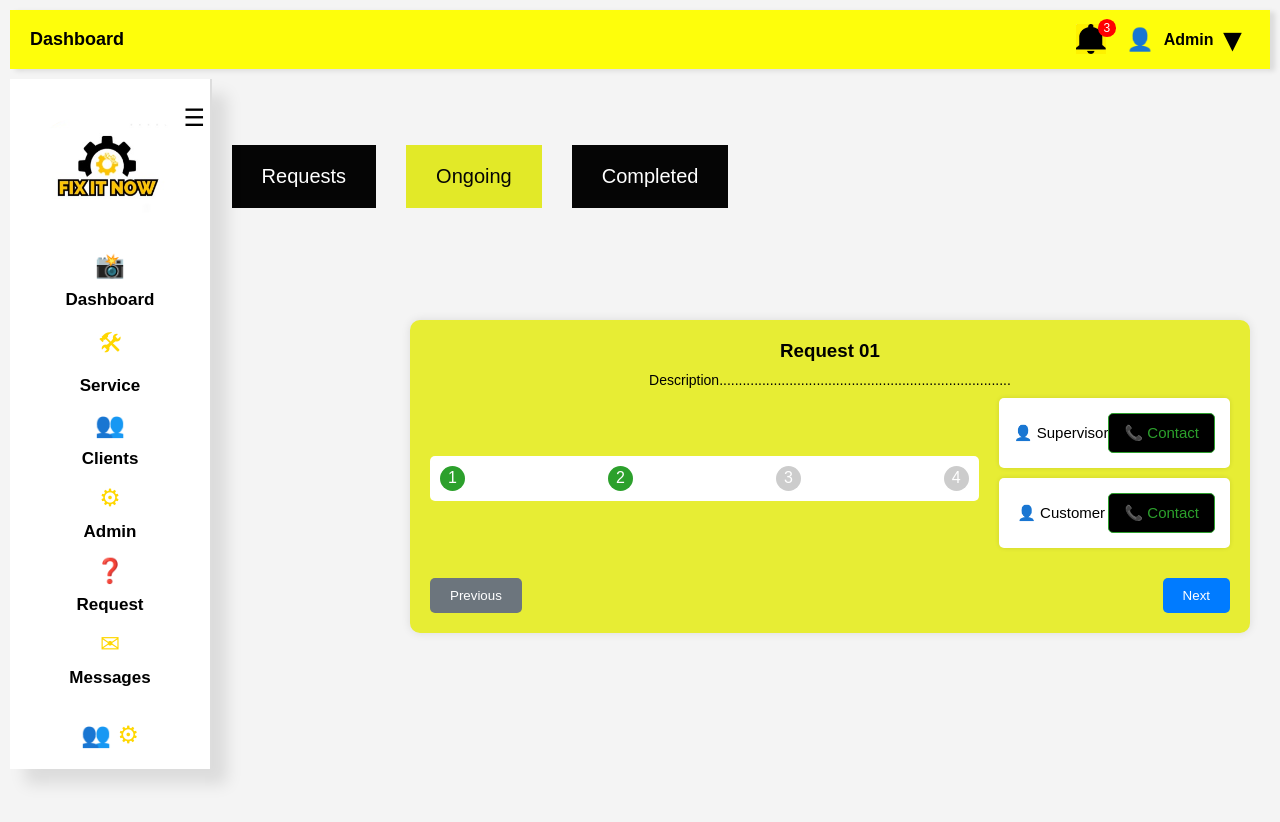
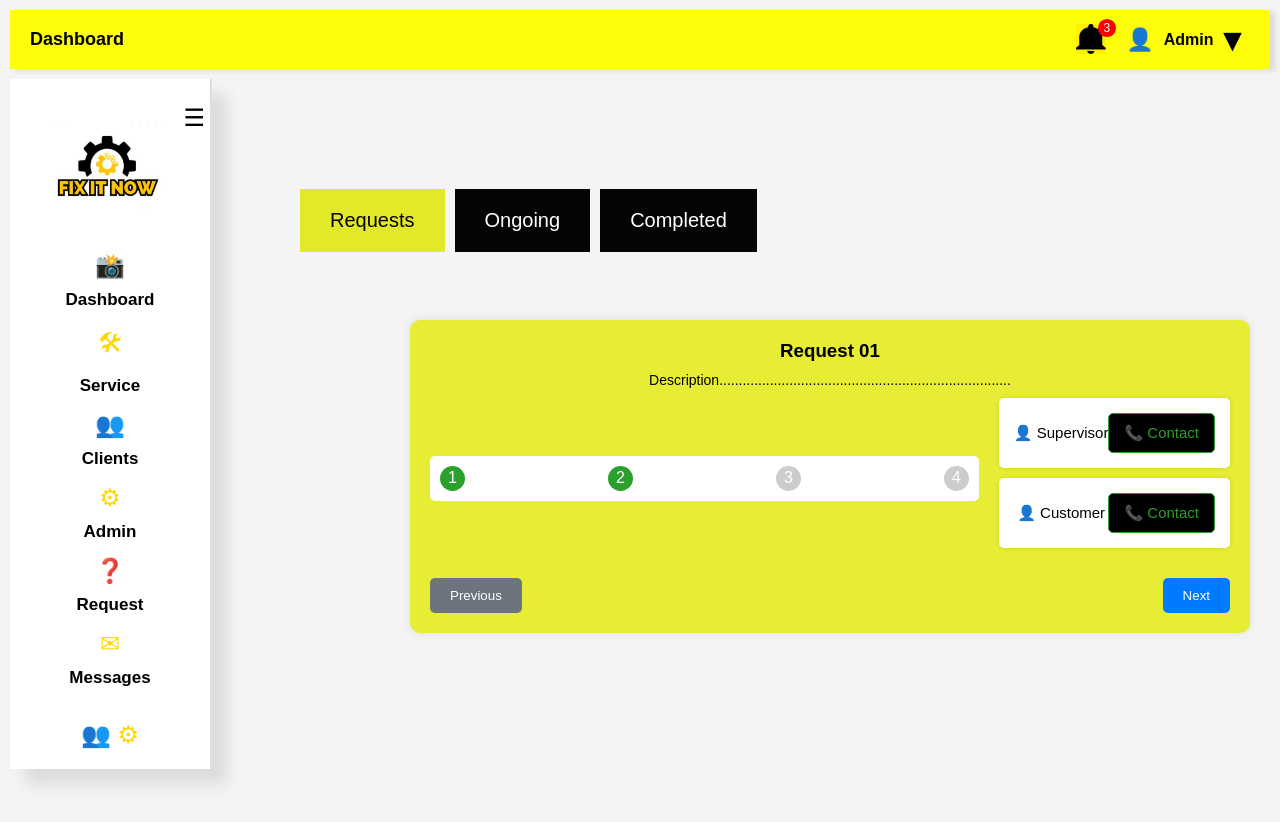
Before and after one commit to hashanrath/fix, a React (Create React App) app: page /ongoing in a window 1280 px wide. Shown: the top 822 px of the page. Before the commit the page ends 800 px from the top, so only its background shows below. Built offline with nearby package versions, Linux system fonts and the light colour scheme.

Commit message:
did changes in pages and add tab.js

```diff
--- a/src/App.js
+++ b/src/App.js
@@ -13,6 +13,8 @@ import Service from "./pages/Service.js";
 import Complete from "./pages/Complete.js";
 import Searchreq from "./components/Searchreq.js";
 import Message from "./pages/Message.js";
+import Tab from "./components/Tab.js";
+
 
 
 function App(){
@@ -32,6 +34,8 @@ function App(){
       <Route path="/complete" element={<Complete/>}></Route>
       <Route path="/searchreq" element={<Searchreq/>}></Route>
       <Route path="/message" element={<Message/>}></Route>
+      <Route path="/tab" element={<Tab/>}></Route>
+
       </Routes>
       </BrowserRouter>
     </div>
--- /dev/null
+++ b/src/components/Tab.js
@@ -0,0 +1,51 @@
+import React, { useEffect, useState } from 'react';
+import './tab.css';
+import { Link, useLocation } from 'react-router-dom';
+
+export default function Tab() {
+  const [activeTab, setActiveTab] = useState('requests');
+  const location = useLocation(); // This hook allows us to track the current path
+
+  // Update the active tab based on the current URL path
+  useEffect(() => {
+    if (location.pathname === '/Request') {
+      setActiveTab('requests');
+    } else if (location.pathname === '/Ongoing') {
+      setActiveTab('ongoing');
+    } else if (location.pathname === '/Complete') {
+      setActiveTab('completed');
+    }
+  }, [location]);
+
+  return (
+    <div>
+      <div className="tabs">
+        <Link to="/Request">
+          <button
+            className={`tab-button ${activeTab === 'requests' ? 'active' : ''}`}
+          >
+            Requests
+          </button>
+        </Link>
+        <Link to="/Ongoing">
+          <button
+            className={`tab-button ${activeTab === 'ongoing' ? 'active' : ''}`}
+          >
+            Ongoing
+          </button>
+        </Link>
+        <Link to="/Complete">
+          <button
+            className={`tab-button ${activeTab === 'completed' ? 'active' : ''}`}
+          >
+            Completed
+          </button>
+        </Link>
+      </div>
+
+      <div id="requests" className={`tab-content ${activeTab === 'requests' ? 'active' : ''}`}></div>
+      <div id="ongoing" className={`tab-content ${activeTab === 'ongoing' ? 'active' : ''}`}></div>
+      <div id="completed" className={`tab-content ${activeTab === 'completed' ? 'active' : ''}`}></div>
+    </div>
+  );
+}
--- /dev/null
+++ b/src/components/tab.css
@@ -0,0 +1,40 @@
+body {
+    background-color: #f4f4f4;
+    margin: 0;
+    padding: 10px;
+}
+
+.tabs {
+    display: flex;
+    justify-content: center;
+    margin-top: -600px; /* Adjusted margin */
+    left: 300px;
+    position: absolute; /* Changed from absolute to relative */
+}
+
+.tab-button {
+    background-color: #050505;
+    color: white;
+    padding: 20px 30px;
+    border: none;
+    cursor: pointer;
+    margin-right: 10px;
+    font-size: 20px;
+    transition: background-color 0.3s ease, color 0.3s ease;
+}
+
+.tab-button.active {
+    background-color: #e2e928;
+    color: #050505;
+}
+
+.tab-content {
+    display: none;
+    padding: 60px;
+    margin-top: 20px;
+    text-align: center;
+}
+
+.tab-content.active {
+    display: block;
+}
--- a/src/pages/Complete.js
+++ b/src/pages/Complete.js
@@ -1,30 +1,16 @@
-import React, { useState } from 'react';
+import React from 'react';
 import './complete.css';
 import Navi from '../components/Navi';
 import Sidebar from '../components/Sidebar';
+import Tab from '../components/Tab';
 
 export default function Complete() {
-    const [activeTab, setActiveTab] = useState('completed'); // Set initial active tab to 'completed'
-
-    const handleTabClick = (tabName) => {
-      setActiveTab(tabName);
-    };
 
     return (
       <div>
           <Navi/>
           <Sidebar/>
-          <div className="tabs">
-          <a href='/Request'><button className={`tab-button ${activeTab === 'requests' ? 'active' : ''}`} onClick={() => handleTabClick('requests')}>
-            Requests
-          </button></a>
-          <a href='/Ongoing'><button className={`tab-button ${activeTab === 'ongoing' ? 'active' : ''}`} onClick={() => handleTabClick('ongoing')}>
-            Ongoing
-          </button></a>
-          <a href='/Complete'><button className={`tab-button ${activeTab === 'completed' ? 'active' : ''}`} onClick={() => handleTabClick('completed')}>
-            Completed
-          </button></a>
-       </div>
+          <Tab/>
        <div className="notification-tab">
       <div className="notification-content">
         <span className="notification-number">12</span>
--- a/src/pages/Login.js
+++ b/src/pages/Login.js
@@ -1,4 +1,4 @@
-import React, { useState, useEffect } from "react";
+import React, { useState } from "react";
 import { useNavigate } from "react-router-dom";
 import "../pages/login.css";
 import flogo from "../images/logo.jpg";
--- a/src/pages/Ongoing.js
+++ b/src/pages/Ongoing.js
@@ -2,10 +2,10 @@ import React, { useState } from 'react';
 import './ongoing.css';
 import Navi from '../components/Navi';
 import Sidebar from '../components/Sidebar';
+import Tab from '../components/Tab'
 
 export default function Ongoing() {
     const [currentStep, setCurrentStep] = useState(2);
-    const [activeTab, setActiveTab] = useState('ongoing');
 
     const steps = ["Basket", "Delivery", "Confirm", "Done!"];
 
@@ -17,25 +17,12 @@ export default function Ongoing() {
       setCurrentStep((prevStep) => Math.max(prevStep - 1, 1));
     };
 
-    const handleTabClick = (tabName) => {
-      setActiveTab(tabName);
-    };
 
     return (
       <div>
           <Navi/>
           <Sidebar/>
-          <div className="tabs">
-          <a href='/Request'><button className={`tab-button ${activeTab === 'requests' ? 'active' : ''}`} onClick={() => handleTabClick('requests')}>
-            Requests
-          </button></a>
-          <a href='/Ongoing'><button className={`tab-button ${activeTab === 'ongoing' ? 'active' : ''}`} onClick={() => handleTabClick('ongoing')}>
-            Ongoing
-          </button></a>
-          <a href='/Complete'><button className={`tab-button ${activeTab === 'completed' ? 'active' : ''}`} onClick={() => handleTabClick('completed')}>
-            Completed
-          </button></a>
-        </div>
+          <Tab/>
           <div className="ongoing-request-card">
           <h3>Request 01</h3>
           <p className="ongoing-description">Description...........................................................................</p>
--- a/src/pages/Request.js
+++ b/src/pages/Request.js
@@ -1,46 +1,21 @@
-import React, { useState } from 'react';
+import React from 'react';
 import './request.css';
 import Navi from '../components/Navi';
 import Sidebar from '../components/Sidebar';
+import Tab from '../components/Tab';
 
 export default function Request() {
-  const [activeTab, setActiveTab] = useState('requests');
-
-
-  const handleTabClick = (tabName) => {
-    setActiveTab(tabName);
-  };
-
-
-
   const requests = [
-    { id: 1, name: 'Request 01', title: '', category: '', location: '', description: '' },
-    { id: 2, name: 'Request 02', title: '', category: '', location: '', description: '' },
-
-
+    { id: 1, name: 'Request 01', title: 'Request 01 Title', category: 'Category A', location: 'Location A', description: 'Description for Request 01' },
   ];
 
   return (
     <div>
-      <Navi />
-      <Sidebar />
-      <div className="tabs">
-        <a href='/Request'><button className={`tab-button ${activeTab === 'requests' ? 'active' : ''}`} onClick={() => handleTabClick('requests')}>
-          Requests
-        </button></a>
-        <a href='/Ongoing'><button className={`tab-button ${activeTab === 'ongoing' ? 'active' : ''}`} onClick={() => handleTabClick('ongoing')}>
-          Ongoing
-        </button></a>
-        <a href='/Complete'><button className={`tab-button ${activeTab === 'completed' ? 'active' : ''}`} onClick={() => handleTabClick('completed')}>
-          Completed
-        </button></a>
-      </div>
-
-
-      <div id="requests" className={`tab-content ${activeTab === 'requests' ? 'active' : ''}`}>
-        {requests
-          .filter((request) => request.name.toLowerCase())
-          .map((request) => (
+      <Navi/>
+      <Sidebar/>
+      <Tab/>
+      <div className="request-list">
+        {requests.map((request) => (
           <div key={request.id} className="request-card">
             <h3>{request.name}</h3>
             <p>Title: {request.title}</p>
@@ -55,7 +30,6 @@ export default function Request() {
         ))}
       </div>
 
-      {/* Ongoing and Completed sections would go here */}
     </div>
   );
 }
--- a/src/pages/complete.css
+++ b/src/pages/complete.css
@@ -9,7 +9,7 @@
     width: 200px;
     left: 350px;
     position: absolute;
-    top: 250px;
+    top: 350px;
   }
 
   .notification-content {
@@ -60,7 +60,7 @@
   .notification-card{
     width: 1200px;
     height: 100px;
-    top: 350px;
+    top: 450px;
     position: absolute;
     left: 350px;
   }
--- a/src/pages/request.css
+++ b/src/pages/request.css
@@ -1,57 +1,20 @@
 body {
-
     background-color: #f4f4f4;
     margin: 0;
     padding: 10px;
-
 }
 
-.tabs {
+.request-list {
     display: flex;
-    justify-content: center;
-    margin: 300px;
-    margin-top: -600px;
-    margin-left: 10px;
-
-}
-
-.tab-button {
-    background-color: #050505;
-    color: white;
-    padding: 20px 30px;
-    border: none;
-    cursor: pointer;
-    margin-right: 30px;
-    margin-top: -50px;
-    font-size: 20px;
-    transition: color 0.3s ease;
-}
-
-.tab-button.active {
-    background-color: #e2e928;
-    color: #050505;
-}
-
-
-
-.tab-content {
-    display: none;
-    padding: 60px;
-    margin-left: 200px;
-    top: 280px;
+    flex-direction: column;
+    margin-left: 300px;
+    top: 300px;
     position: absolute;
-    left: 80px;
-}
-
-.tab-content.active {
-    display: flex;
-    justify-content: center;
-
 }
 
 .request-card {
     background-color: #eee;
-    padding: 20px;
+    padding: 30px;
     margin: 20px;
     border-radius: 10px;
     box-shadow: 0 0 10px rgba(0, 0, 0, 0.1);
```
Lines whose indentation alone changed are shown as unchanged.
